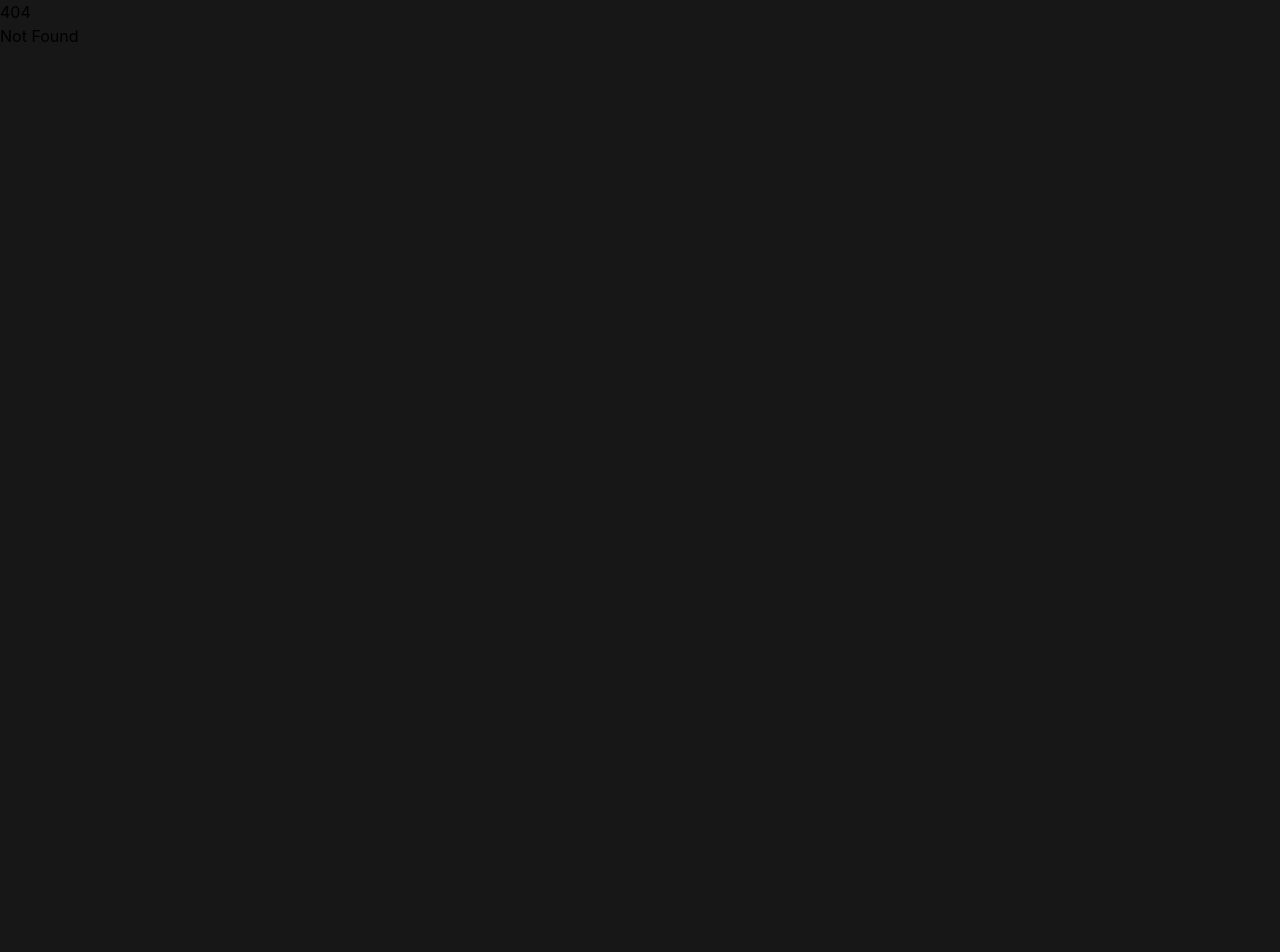
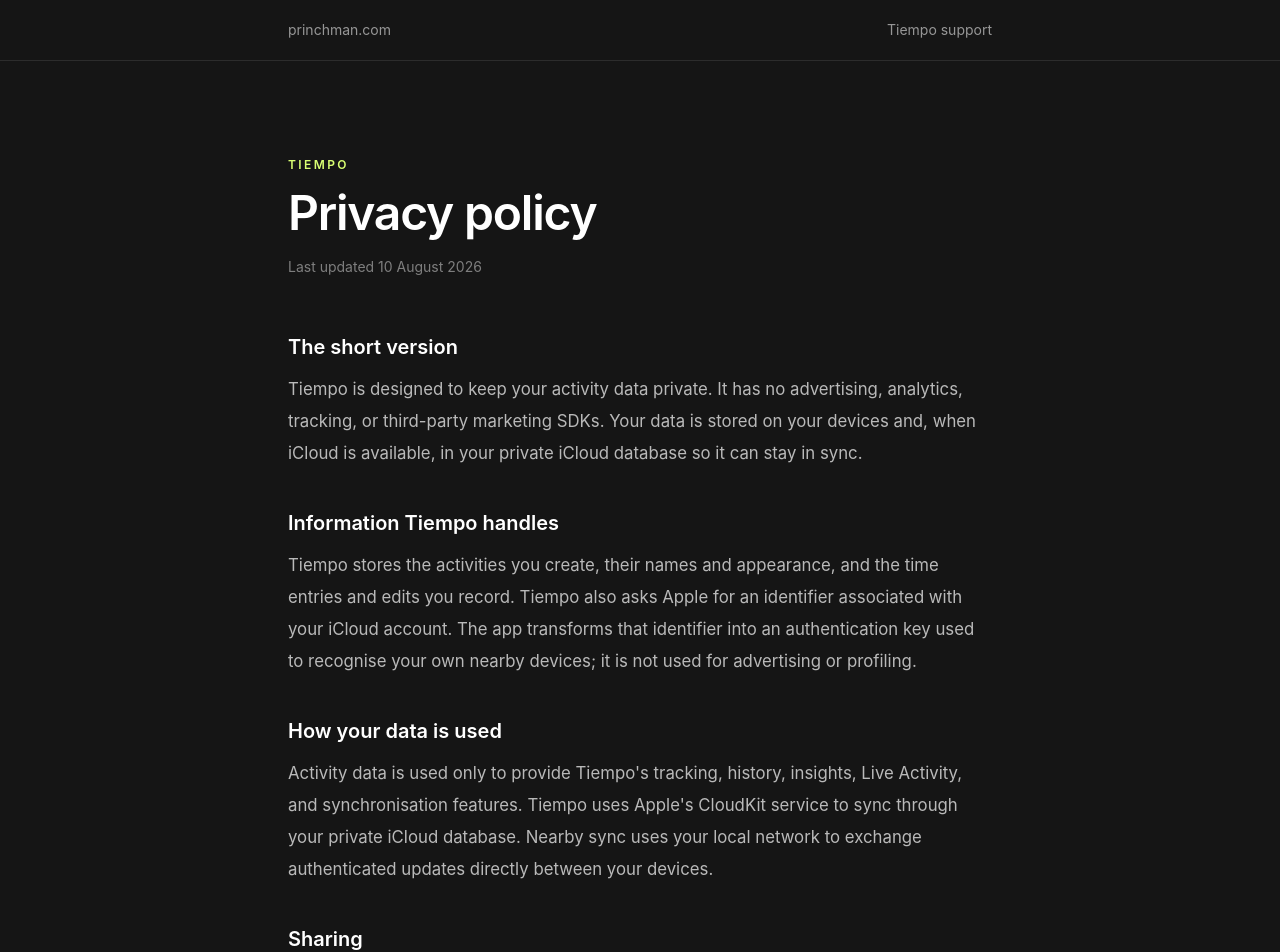
Before and after one commit to princhman/princhman.com, a SvelteKit app: page /tiempo/privacy in a window 1280 px wide. Before the commit this address had no page. Shown: the top 952 px of the page. Before the commit the page ends 800 px from the top, so only its background shows below. Built offline with nearby package versions, Linux system fonts and the light colour scheme.

Commit message:
Add Tiempo privacy and support pages

```diff
--- /dev/null
+++ b/src/routes/tiempo/+layout.svelte
@@ -0,0 +1,18 @@
+<script lang="ts">
+    let { children } = $props();
+</script>
+
+<svelte:head>
+    <meta name="theme-color" content="#151515" />
+</svelte:head>
+
+<div class="min-h-screen bg-[#151515] text-white selection:bg-[#d9ff72] selection:text-black">
+    <header class="border-b border-white/10">
+        <div class="mx-auto flex max-w-3xl items-center justify-between px-5 py-5 sm:px-8">
+            <a href="/" class="text-sm text-white/55 transition hover:text-white">princhman.com</a>
+            <a href="/tiempo/support" class="text-sm text-white/55 transition hover:text-white">Tiempo support</a>
+        </div>
+    </header>
+
+    {@render children()}
+</div>
--- /dev/null
+++ b/src/routes/tiempo/privacy/+page.svelte
@@ -0,0 +1,82 @@
+<svelte:head>
+    <title>Tiempo Privacy Policy</title>
+    <meta
+        name="description"
+        content="Privacy policy for Tiempo, a private activity and time tracker for Apple devices."
+    />
+</svelte:head>
+
+<main class="mx-auto max-w-3xl px-5 py-16 sm:px-8 sm:py-24">
+    <div class="mb-14 max-w-2xl">
+        <p class="mb-4 text-xs font-semibold uppercase tracking-[0.2em] text-[#d9ff72]">Tiempo</p>
+        <h1 class="text-4xl font-semibold tracking-tight sm:text-5xl">Privacy policy</h1>
+        <p class="mt-5 text-sm text-white/45">Last updated 10 August 2026</p>
+    </div>
+
+    <article class="space-y-10 text-[1.05rem] leading-8 text-white/70">
+        <section>
+            <h2 class="mb-3 text-xl font-semibold text-white">The short version</h2>
+            <p>
+                Tiempo is designed to keep your activity data private. It has no advertising, analytics,
+                tracking, or third-party marketing SDKs. Your data is stored on your devices and, when
+                iCloud is available, in your private iCloud database so it can stay in sync.
+            </p>
+        </section>
+
+        <section>
+            <h2 class="mb-3 text-xl font-semibold text-white">Information Tiempo handles</h2>
+            <p>
+                Tiempo stores the activities you create, their names and appearance, and the time entries
+                and edits you record. Tiempo also asks Apple for an identifier associated with your iCloud
+                account. The app transforms that identifier into an authentication key used to recognise
+                your own nearby devices; it is not used for advertising or profiling.
+            </p>
+        </section>
+
+        <section>
+            <h2 class="mb-3 text-xl font-semibold text-white">How your data is used</h2>
+            <p>
+                Activity data is used only to provide Tiempo's tracking, history, insights, Live Activity,
+                and synchronisation features. Tiempo uses Apple's CloudKit service to sync through your
+                private iCloud database. Nearby sync uses your local network to exchange authenticated
+                updates directly between your devices.
+            </p>
+        </section>
+
+        <section>
+            <h2 class="mb-3 text-xl font-semibold text-white">Sharing</h2>
+            <p>
+                We do not sell your data or share it with advertisers or data brokers. Apple processes data
+                needed to provide iCloud, CloudKit, push notifications, and App Store services under Apple's
+                own terms and privacy policy.
+            </p>
+        </section>
+
+        <section>
+            <h2 class="mb-3 text-xl font-semibold text-white">Retention and deletion</h2>
+            <p>
+                Your data remains on your devices and in your private iCloud database until you delete it.
+                You can delete time entries inside Tiempo. You can also remove Tiempo's stored iCloud data
+                through your Apple device's iCloud storage settings. Uninstalling the app removes its local
+                data from that device but may not remove data already stored in iCloud.
+            </p>
+        </section>
+
+        <section>
+            <h2 class="mb-3 text-xl font-semibold text-white">Your choices</h2>
+            <p>
+                You can deny local-network access in System Settings, stop using iCloud for Tiempo, or use
+                the app while offline. Some synchronisation features will not work when those services are
+                unavailable.
+            </p>
+        </section>
+
+        <section class="border-t border-white/10 pt-10">
+            <h2 class="mb-3 text-xl font-semibold text-white">Contact</h2>
+            <p>
+                Questions about this policy can be sent to
+                <a class="text-white underline decoration-white/30 underline-offset-4 hover:decoration-white" href="mailto:princhman@icloud.com">princhman@icloud.com</a>.
+            </p>
+        </section>
+    </article>
+</main>
--- /dev/null
+++ b/src/routes/tiempo/support/+page.svelte
@@ -0,0 +1,47 @@
+<svelte:head>
+    <title>Tiempo Support</title>
+    <meta
+        name="description"
+        content="Help and contact information for Tiempo on iPhone, iPad, and Mac."
+    />
+</svelte:head>
+
+<main class="mx-auto max-w-3xl px-5 py-16 sm:px-8 sm:py-24">
+    <div class="max-w-2xl">
+        <p class="mb-4 text-xs font-semibold uppercase tracking-[0.2em] text-[#d9ff72]">Tiempo</p>
+        <h1 class="text-4xl font-semibold tracking-tight sm:text-5xl">Support</h1>
+        <p class="mt-6 text-lg leading-8 text-white/60">
+            Tiempo is a private activity and time tracker for iPhone, iPad, and Mac. If something is not
+            working or you have a question, send an email and include the device and OS version you are using.
+        </p>
+    </div>
+
+    <div class="mt-14 grid gap-4 sm:grid-cols-2">
+        <a
+            href="mailto:princhman@icloud.com?subject=Tiempo%20support"
+            class="group rounded-2xl border border-white/10 bg-white/[0.03] p-6 transition hover:border-[#d9ff72]/50 hover:bg-white/[0.06]"
+        >
+            <p class="text-sm text-white/45">Email support</p>
+            <p class="mt-2 text-lg text-white group-hover:text-[#d9ff72]">princhman@icloud.com</p>
+            <p class="mt-5 text-sm text-white/40">We aim to reply within a few working days.</p>
+        </a>
+
+        <a
+            href="/tiempo/privacy"
+            class="group rounded-2xl border border-white/10 bg-white/[0.03] p-6 transition hover:border-[#d9ff72]/50 hover:bg-white/[0.06]"
+        >
+            <p class="text-sm text-white/45">Your data</p>
+            <p class="mt-2 text-lg text-white group-hover:text-[#d9ff72]">Read the privacy policy</p>
+            <p class="mt-5 text-sm text-white/40">How Tiempo stores, syncs, and protects activity data.</p>
+        </a>
+    </div>
+
+    <section class="mt-16 border-t border-white/10 pt-10 text-white/60">
+        <h2 class="text-xl font-semibold text-white">Before contacting support</h2>
+        <ul class="mt-5 list-disc space-y-3 pl-5 leading-7 marker:text-[#d9ff72]">
+            <li>Check that you are signed into the same iCloud account on devices you want to sync.</li>
+            <li>Allow Local Network access for faster sync between nearby devices.</li>
+            <li>Keep Tiempo updated on each device.</li>
+        </ul>
+    </section>
+</main>
```
